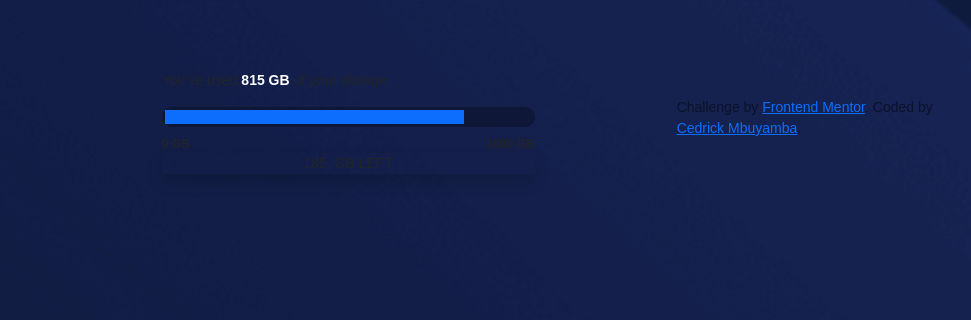
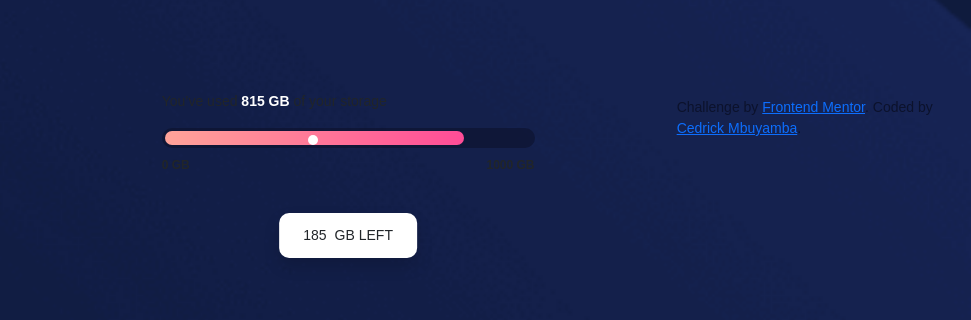
Before and after one commit to cedrickmmk/Design-Development, a plain HTML site: page index.html in a window 1280 px wide. Shown: the part 282-602 px from the top of the page, 309-1280 px from the left. Drawn offline with nearby package versions, Linux system fonts and the light colour scheme.

Commit message:
added custom css whit style guide.md color

```diff
--- a/style.css
+++ b/style.css
@@ -62,4 +62,36 @@ body {
     background-color: hsl(229, 57%, 11%, 0.6);
     border-radius: 10px;
     padding: 3px;
-    }
+}
+
+.custom-progress-bar {
+background: linear-gradient(90deg, var(--gradient-start) 0%, var(--gradient-end) 100%);
+border-radius: 10px;
+position: relative;
+display: flex;
+align-items: center;
+justify-content: flex-end;
+padding-right: 2px;
+}
+
+/* White Circle Inside Progress Bar Tip */
+.progress-dot {
+width: 10px;
+height: 10px;
+background-color: #ffffff;
+border-radius: 50%;
+display: inline-block;
+}
+
+/* 185 GB Left Badge (Mobile Default: Centered Overlapping Bottom) */
+.gb-badge {
+background-color: #ffffff;
+color: var(--very-dark-blue);
+padding: 12px 24px;
+border-radius: 10px;
+position: absolute;
+bottom: -36px;
+left: 50%;
+transform: translateX(-50%);
+white-space: nowrap;
+}
```
